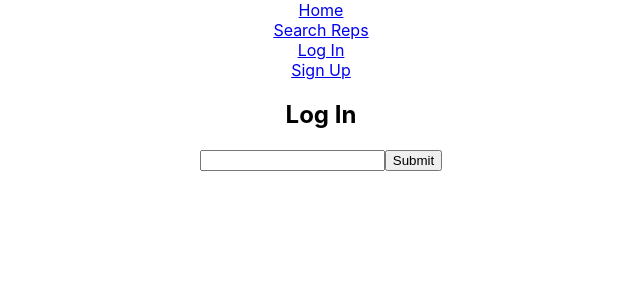
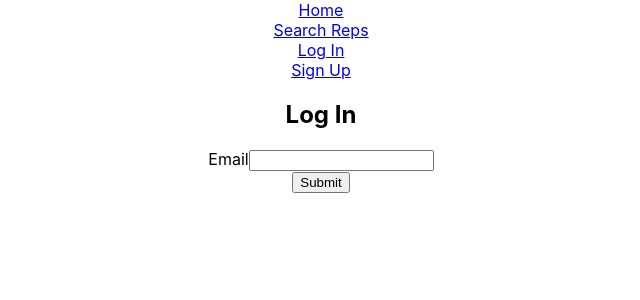
Before and after one commit to haleydek/react-project-frontend-whos-my-rep, a React (Create React App) app: page /login in a window 1280 px wide. Shown: the top 300 px of the page, without its empty margins (319-959 px from the left). Built offline with nearby package versions, Linux system fonts and the light colour scheme; no server answers.

Commit message:
add labels to form inputs.

```diff
--- a/src/components/LoginInput.js
+++ b/src/components/LoginInput.js
@@ -15,8 +15,6 @@ class LoginInput extends React.Component {
     }
 
     handleSubmit = (event) => {
-        console.log("history prop:", this.props.history)
-
         event.preventDefault();
 
         this.props.login(this.state, this.props.history)
@@ -27,12 +25,12 @@ class LoginInput extends React.Component {
     }
 
     render(){
-        console.log("login props:", this.props.history)
         return (
             <div>
                 <h2>Log In</h2>
                 <form onSubmit={this.handleSubmit} >
-                    <input type='text' value={this.state.email} onChange={this.handleChange} />
+                    <label>Email</label>
+                    <input type='text' value={this.state.email} onChange={this.handleChange} /><br />
                     <input type='submit' />
                 </form>
             </div>
--- a/src/components/SearchInput.js
+++ b/src/components/SearchInput.js
@@ -25,6 +25,7 @@ class SearchInput extends React.Component {
         return (
             <div>
                 <form onSubmit={this.handleSubmit}>
+                    <label>Enter your address to find your representatives</label>
                     <input type="text" value={this.state.address} onChange={this.handleChange} />
                     <input type="submit" value="Search" />
                 </form>
--- a/src/components/SignUpInput.js
+++ b/src/components/SignUpInput.js
@@ -30,8 +30,10 @@ class SignUpInput extends React.Component {
             <div>
                 <h2>Sign Up</h2>
                 <form onSubmit={this.handleSubmit} >
-                    <input type='text' name='email' value={this.state.email} onChange={this.handleChange} />
-                    <input type='text' name='firstName' value={this.state.firstName} onChange={this.handleChange} />
+                    <label>Email</label>
+                    <input type='text' name='email' value={this.state.email} onChange={this.handleChange} /><br />
+                    <label>First Name</label>
+                    <input type='text' name='firstName' value={this.state.firstName} onChange={this.handleChange} /><br />
                     <input type='submit' />
                 </form>
             </div>
```
